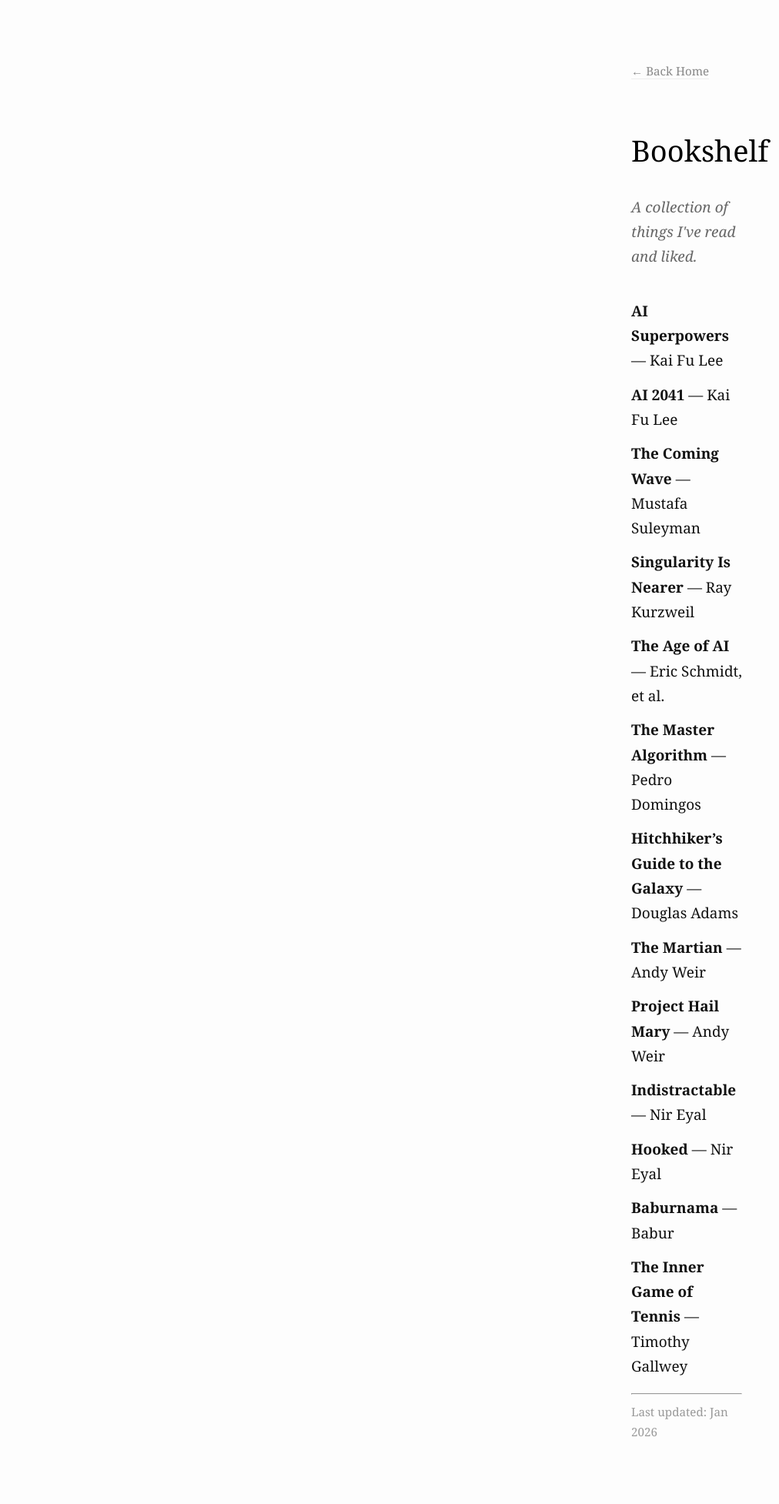
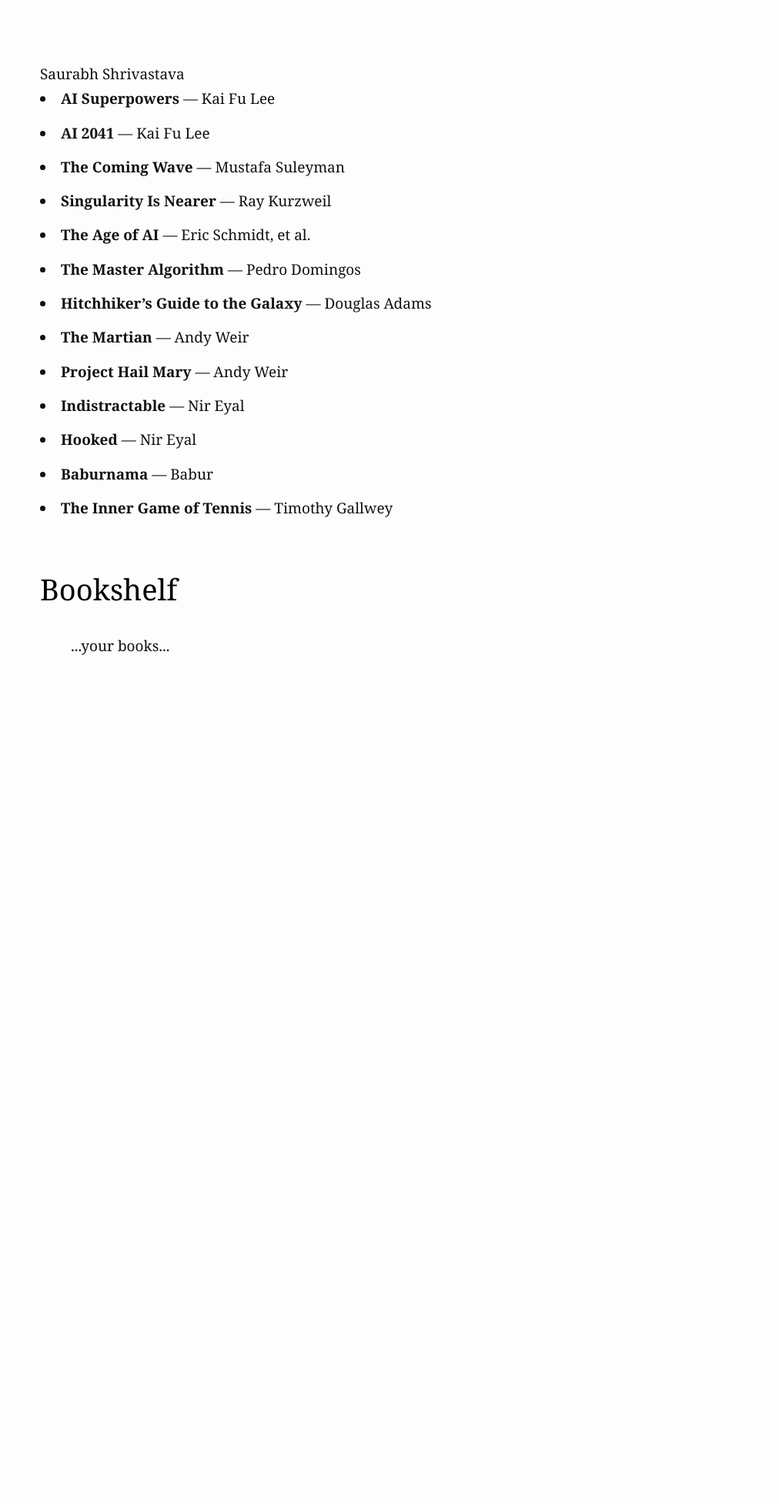
Before and after one commit to saurabhshrivastava1/saurabhshrivastava1.github.io, a Jekyll site: the page built from books.markdown, in a window 1280 px wide. Shown: the whole page at 77% size, without its empty margins (268-1280 px from the left). Built offline with Jekyll 4.4.1, drawn with Linux system fonts in a browser that asks for light colours; after the commit the page ends 936 px from its top, so only the background shows below that.

```diff
--- a/assets/style.scss
+++ b/assets/style.scss
@@ -14,7 +14,7 @@ body {
   margin-bottom: 80px;
 
   /* On large screens, push the content to the right */
-  margin-left: 85%;
+  margin-left: 25%;
   padding-right: 40px;
 }
 
--- a/books.markdown
+++ b/books.markdown
@@ -9,15 +9,8 @@ title: Books
     <link rel="stylesheet" href="{{ '/assets/style.css' | relative_url }}">
 </head>
 <body>
-
-    <a href="{{ '/' | relative_url }}" style="text-decoration: none; font-size: 0.8em; color: #888;">← Back Home</a>
-
-    <h1>Bookshelf</h1>
-    <p style="font-style: italic; color: #666; margin-bottom: 2em;">
-        A collection of things I've read and liked.
-    </p>
-
-    <ul style="list-style-type: none; padding-left: 0;">
+<div id="menu">
+    <span class="title">Saurabh Shrivastava</span>
         <li style="margin-bottom: 12px;"><strong>AI Superpowers</strong> — Kai Fu Lee</li>
         <li style="margin-bottom: 12px;"><strong>AI 2041</strong> — Kai Fu Lee</li>
         <li style="margin-bottom: 12px;"><strong>The Coming Wave</strong> — Mustafa Suleyman</li>
@@ -31,12 +24,12 @@ title: Books
         <li style="margin-bottom: 12px;"><strong>Hooked</strong> — Nir Eyal</li>
         <li style="margin-bottom: 12px;"><strong>Baburnama</strong> — Babur</li>
         <li style="margin-bottom: 12px;"><strong>The Inner Game of Tennis</strong> — Timothy Gallwey</li>
-    </ul>
+</div>
 
-    <hr>
-    <footer style="font-size: 0.8em; color: #999;">
-        Last updated: Jan 2026
-    </footer>
+<div id="content">
+    <h1>Bookshelf</h1>
+    <ul>...your books...</ul>
+</div>
+</body>
 
-</body>
 </html>
```
